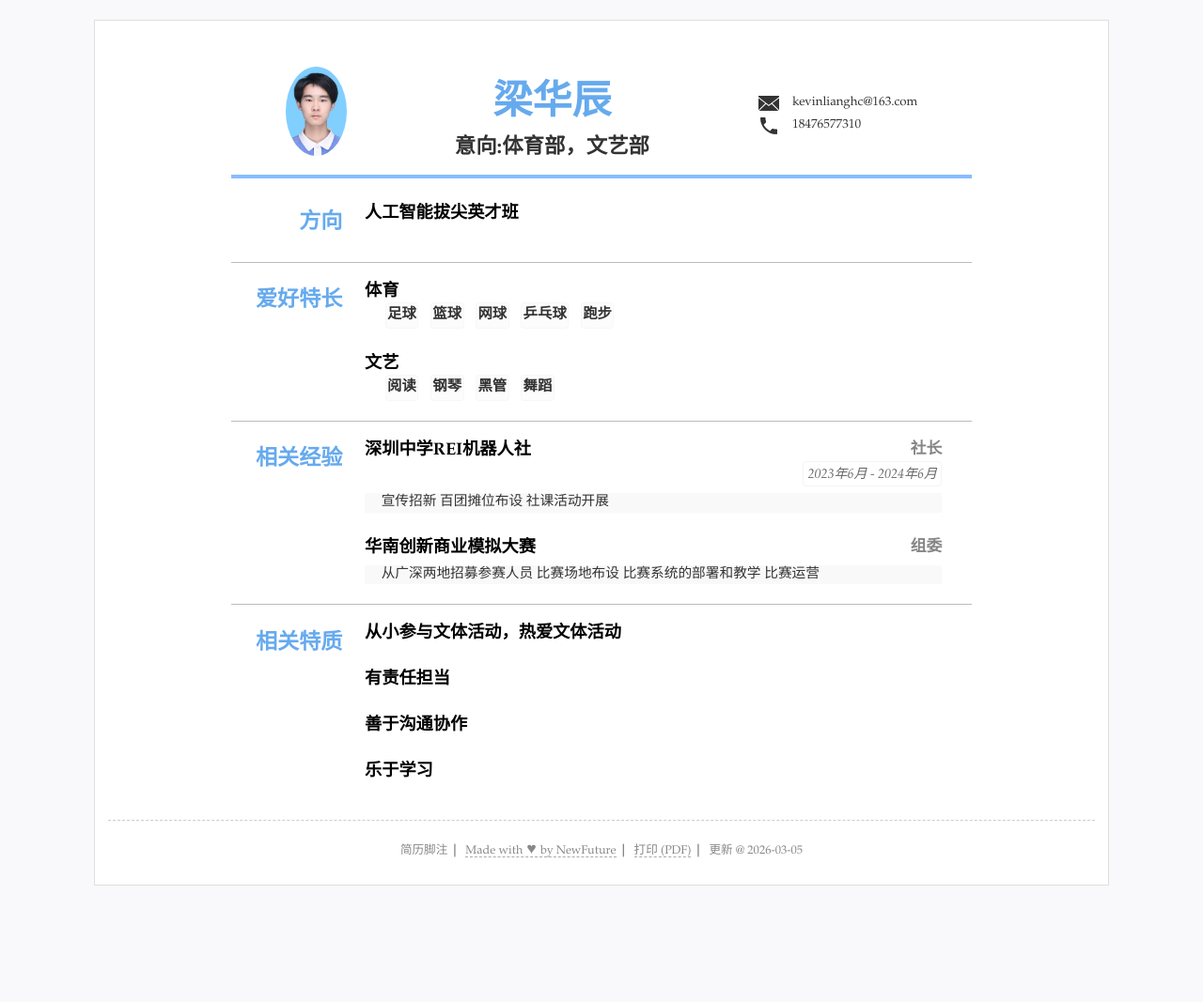
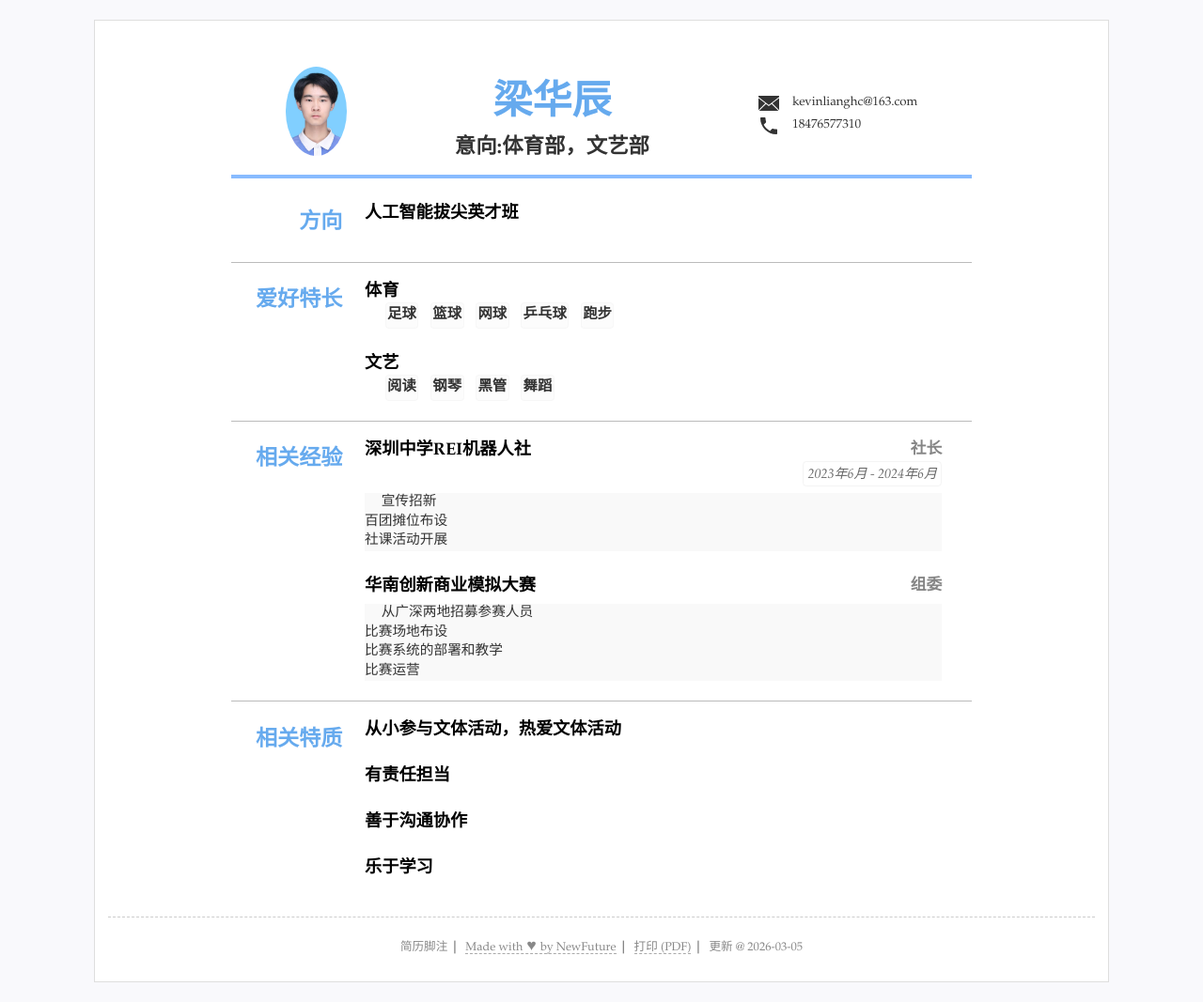
Before and after one commit to def-Kevin/resume, a Jekyll site: the page built from index.html, in a window 1280 px wide. Shown: the whole page at 94% size. Built offline with Jekyll 4.4.1, drawn with Linux system fonts in a browser that asks for light colours; before the commit the page ends 964 px from its top, so only the background shows below that.

```diff
--- a/_data/resume.yml
+++ b/_data/resume.yml
@@ -52,15 +52,15 @@ main: #简历主要内容，
   content:
   - title: 深圳中学REI机器人社
     duration: 2023年6月 - 2024年6月
-    detail: 宣传招新
-            百团摊位布设
+    detail: 宣传招新<br>
+            百团摊位布设<br>
             社课活动开展
     sub: 社长
   - title: 华南创新商业模拟大赛
-    detail: 从广深两地招募参赛人员
-            比赛场地布设
-            比赛系统的部署和教学
-            比赛运营
+    detail: 从广深两地招募参赛人员<br>
+            比赛场地布设<br>
+            比赛系统的部署和教学<br>
+            比赛运营<br>
     sub: 组委
 
 
```
